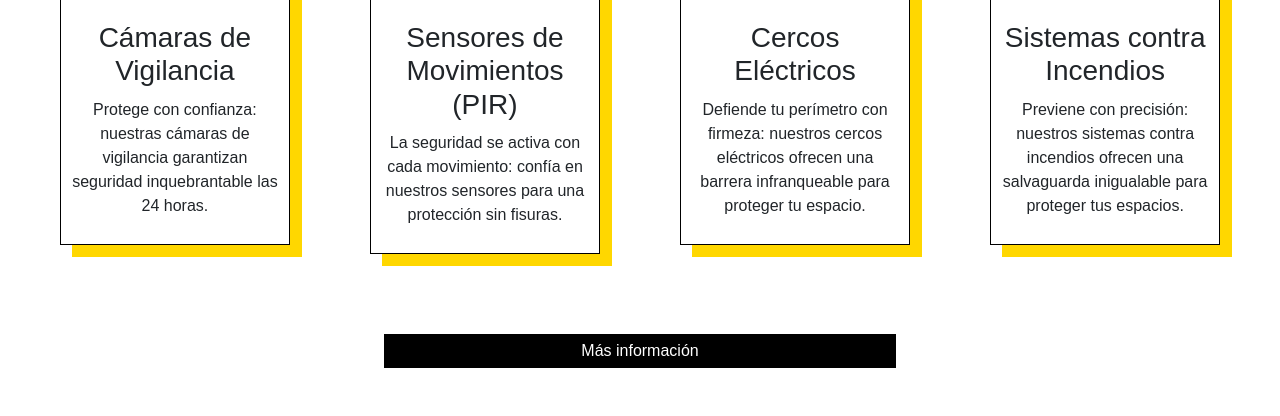
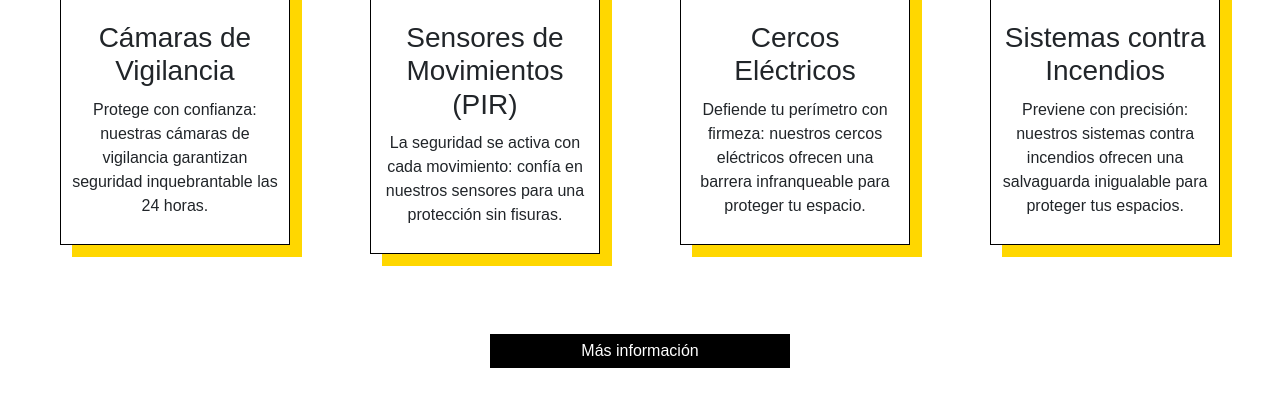
Before and after one commit to GeorgeNeyra16/PF-Neyra, a plain HTML site: page index.html in a window 1280 px wide. Shown: the part 1606-2022 px from the top of the page. Drawn offline with nearby package versions, Linux system fonts and the light colour scheme; grey boxes are pictures that could not be loaded; a web font is replaced by a local one.

Commit message:
last change btn

```diff
--- a/estilos/styles.css
+++ b/estilos/styles.css
@@ -731,6 +731,10 @@ video {
     justify-content: center;
 }
 
+.servbutton a {
+    width:300px;
+}
+
 .serviciospage .servbutton button {
     width:100%;
     height: 30px;
```
